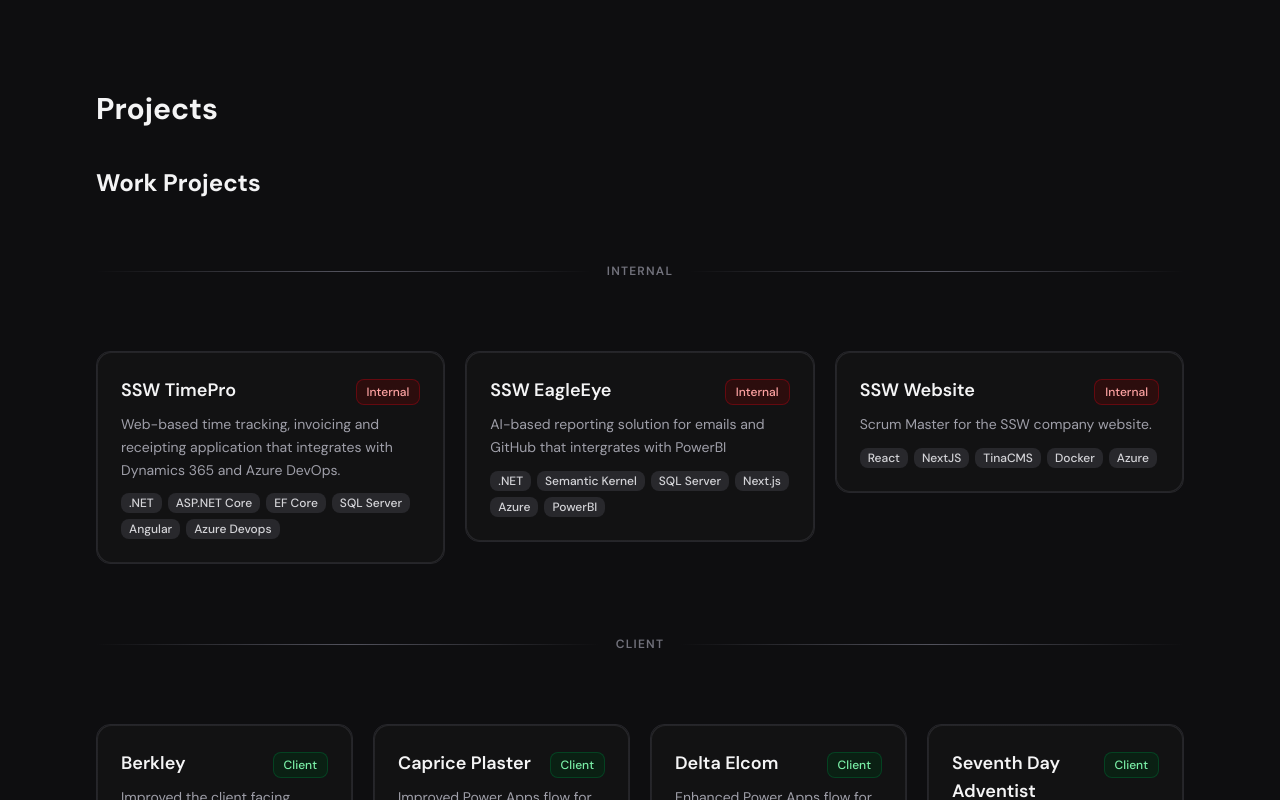
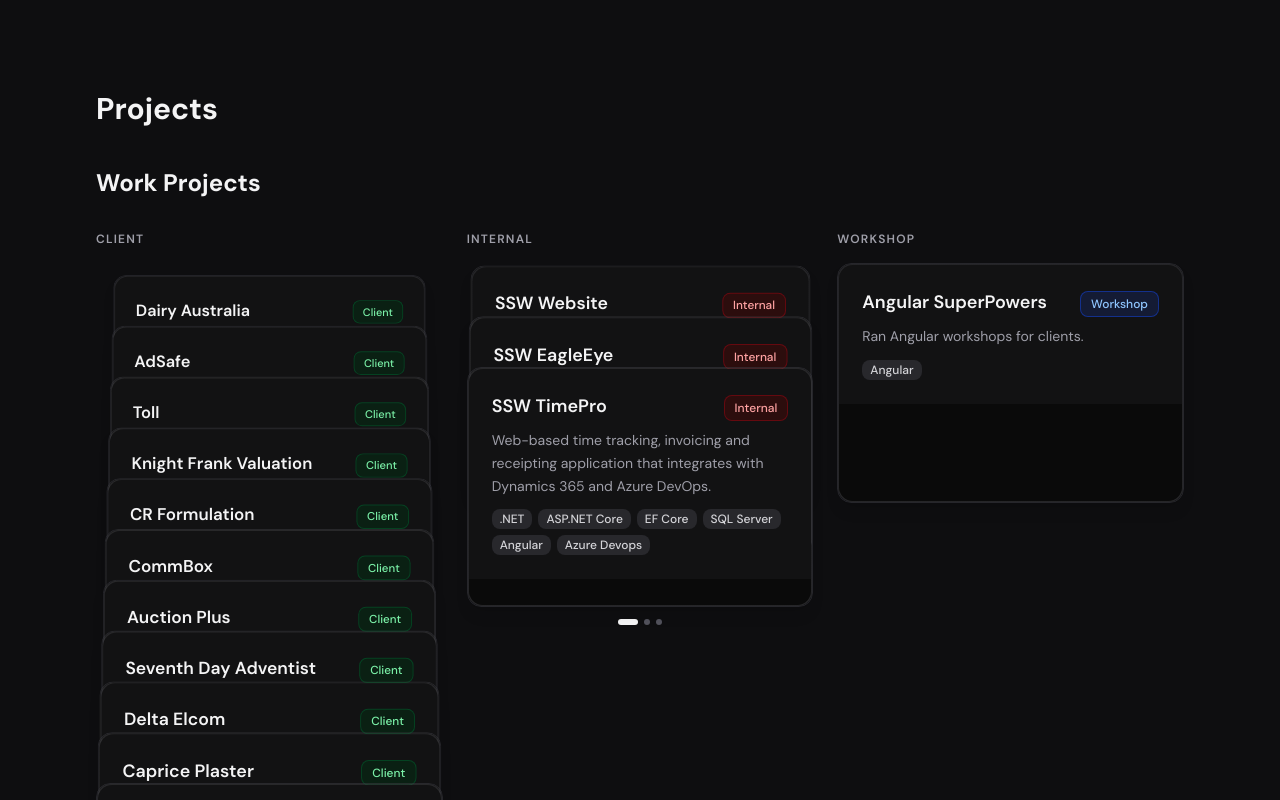
Before and after one commit to jeoffreyfischer/my-pro-resume, a React (Vite) app: page / in a window 1280 px wide. Shown: the part 2000-2800 px from the top of the page. Built offline with nearby package versions, Linux system fonts and the light colour scheme.

Commit message:
Created piles for project cards

```diff
--- a/src/components/sections/Projects.tsx
+++ b/src/components/sections/Projects.tsx
@@ -1,9 +1,9 @@
-import { motion } from "framer-motion";
-import { BentoGrid } from "@/components/ui/bento-grid";
+import { CardStack } from "@/components/ui/card-stack";
 import { MagicCard, MAGIC_CARD_DARK_PROPS, MAGIC_CARD_OVERLAY_CLASS } from "@/components/ui/magic-card";
 import { SectionHeading } from "@/components/ui/section-heading";
 import { useTheme } from "@/hooks/useTheme";
 import { projects } from "@/data/resume";
+import { cn } from "@/lib/utils";
 import { SECTION_CARD_BASE } from "@/lib/constants";
 
 const CARD_CLASS = `${SECTION_CARD_BASE} p-5 sm:p-6`;
@@ -17,28 +17,6 @@
     "inline-flex shrink-0 text-xs font-medium px-2.5 py-1 rounded-md border text-green-700 dark:text-green-300 bg-green-100 dark:bg-green-950/50 border-green-200 dark:border-green-800/50",
 };
 
-function isShortContent(project: (typeof projects)[number]): boolean {
-  return (
-    project.description.length <= 55 ||
-    (project.description.length <= 75 && project.tech.length <= 4)
-  );
-}
-
-/** Internal: one row, all same width (3-col grid, each col-span-1). */
-function getInternalSpan(): string {
-  return "lg:col-span-1";
-}
-
-/** Client: uniform width (all same size). */
-function getClientSpan(): string {
-  return "lg:col-span-1";
-}
-
-/** Workshop: single row, content-based. */
-function getWorkshopSpan(project: (typeof projects)[number]): string {
-  return isShortContent(project) ? "lg:col-span-1" : "lg:col-span-2";
-}
-
 function getCategoryPillClass(category: string): string {
   const c = category.toLowerCase();
   if (c.includes("internal")) return CATEGORY_PILL.internal;
@@ -46,13 +24,19 @@
   return CATEGORY_PILL.client;
 }
 
-function ProjectCardBody({ project }: { project: (typeof projects)[number] }) {
+function ProjectCardTitleStrip({ project }: { project: (typeof projects)[number] }) {
   return (
-    <>
     <div className="flex flex-col sm:flex-row sm:items-baseline sm:justify-between gap-2">
       <h3 className="text-lg font-semibold text-zinc-900 dark:text-zinc-100">{project.title}</h3>
       <span className={getCategoryPillClass(project.category)}>{project.category}</span>
     </div>
+  );
+}
+
+function ProjectCardBody({ project }: { project: (typeof projects)[number] }) {
+  return (
+    <>
+      <ProjectCardTitleStrip project={project} />
       <p className="mt-2 text-zinc-600 dark:text-zinc-400 text-sm leading-relaxed">{project.description}</p>
       {project.tech.length > 0 && (
         <div className="mt-3 flex flex-wrap gap-1.5">
@@ -70,35 +54,24 @@
   );
 }
 
-function ProjectCard({
-  project,
-  index,
-  gridSpan = "",
-  isDark,
-}: {
-  project: (typeof projects)[number];
-  index: number;
-  gridSpan?: string;
-  isDark: boolean;
-}) {
-  const body = <ProjectCardBody project={project} />;
-  return (
-    <motion.div
-      initial={{ opacity: 0, y: 12 }}
-      whileInView={{ opacity: 1, y: 0 }}
-      viewport={{ once: true }}
-      transition={{ delay: index * 0.05 }}
-      className={gridSpan}
-    >
-      {isDark ? (
-        <MagicCard {...MAGIC_CARD_DARK_PROPS}>
+/** Renders project card content for CardStack. When isExpanded is false, only title + category. */
+function renderProjectCard(
+  project: (typeof projects)[number],
+  isDark: boolean,
+  isExpanded: boolean
+) {
+  const body = isExpanded ? (
+    <ProjectCardBody project={project} />
+  ) : (
+    <ProjectCardTitleStrip project={project} />
+  );
+  return isDark ? (
+    <MagicCard {...MAGIC_CARD_DARK_PROPS} className={cn(MAGIC_CARD_DARK_PROPS.className, "h-full")}>
       <div className={MAGIC_CARD_OVERLAY_CLASS} aria-hidden />
-          <div className="relative z-10 p-5 sm:p-6">{body}</div>
+      <div className="relative z-10 p-5 sm:p-6 h-full flex flex-col">{body}</div>
     </MagicCard>
   ) : (
-        <article className={CARD_CLASS}>{body}</article>
-      )}
-    </motion.div>
+    <article className={`${CARD_CLASS} h-full flex flex-col`}>{body}</article>
   );
 }
 
@@ -108,74 +81,52 @@
 const clientProjects = projects.filter((p) => p.category.toLowerCase().includes("client"));
 const workshopProjects = projects.filter((p) => p.category.toLowerCase().includes("workshop"));
 
-function SectionDivider({ label }: { label: string }) {
+function PileLabel({ label }: { label: string }) {
   return (
-    <div className="flex items-center gap-4 py-6 sm:py-8" aria-hidden>
-      <span className="flex-1 h-px bg-gradient-to-r from-transparent via-zinc-300 dark:via-zinc-600 to-transparent" />
-      <span className="text-xs font-semibold uppercase tracking-widest text-zinc-400 dark:text-zinc-500 shrink-0">
+    <h4 className="text-xs font-semibold uppercase tracking-widest text-zinc-500 dark:text-zinc-400 mb-3 sm:mb-4">
       {label}
-      </span>
-      <span className="flex-1 h-px bg-gradient-to-l from-transparent via-zinc-300 dark:via-zinc-600 to-transparent" />
-    </div>
+    </h4>
   );
 }
 
 export function WorkProjects() {
   const { theme } = useTheme();
   const isDark = theme === "dark";
-  const clientIndexStart = internalProjects.length;
-  const workshopIndexStart = clientIndexStart + clientProjects.length;
+
   return (
     <div id="work-projects">
       <SectionHeading as="h3" className="mb-8">
         Work Projects
       </SectionHeading>
 
-      <div className="space-y-8 sm:space-y-10">
-          <SectionDivider label="Internal" />
+      {/* 3 piles: Client | Internal | Workshop. Stack on small screens, columns on lg+ */}
+      <div className="grid grid-cols-1 md:grid-cols-2 lg:grid-cols-3 gap-8 lg:gap-6 items-start">
+        <section className="min-w-0" aria-label="Client projects">
+          <PileLabel label="Client" />
+          <CardStack
+            items={clientProjects}
+            itemLabel="Client project"
+            renderCard={(project, _i, isExpanded) => renderProjectCard(project, isDark, isExpanded)}
+          />
+        </section>
 
-          {/* Internal: all on one row, similar width (3-col grid) */}
-          <BentoGrid className="lg:grid-cols-3">
-            {internalProjects.map((project, i) => (
-              <ProjectCard
-                key={project.title}
-                project={project}
-                index={i}
-                gridSpan={getInternalSpan()}
-                isDark={isDark}
+        <section className="min-w-0" aria-label="Internal projects">
+          <PileLabel label="Internal" />
+          <CardStack
+            items={internalProjects}
+            itemLabel="Internal project"
+            renderCard={(project, _i, isExpanded) => renderProjectCard(project, isDark, isExpanded)}
           />
-            ))}
-          </BentoGrid>
+        </section>
 
-          <SectionDivider label="Client" />
-
-          {/* Client: several rows */}
-          <BentoGrid>
-            {clientProjects.map((project, i) => (
-              <ProjectCard
-                key={project.title}
-                project={project}
-                index={clientIndexStart + i}
-                gridSpan={getClientSpan()}
-                isDark={isDark}
+        <section className="min-w-0 md:col-span-2 lg:col-span-1" aria-label="Workshop projects">
+          <PileLabel label="Workshop" />
+          <CardStack
+            items={workshopProjects}
+            itemLabel="Workshop"
+            renderCard={(project, _i, isExpanded) => renderProjectCard(project, isDark, isExpanded)}
           />
-            ))}
-          </BentoGrid>
-
-          <SectionDivider label="Workshop" />
-
-          {/* Workshop: new line */}
-          <BentoGrid>
-            {workshopProjects.map((project, i) => (
-              <ProjectCard
-                key={project.title}
-                project={project}
-                index={workshopIndexStart + i}
-                gridSpan={getWorkshopSpan(project)}
-                isDark={isDark}
-              />
-            ))}
-          </BentoGrid>
+        </section>
       </div>
     </div>
   );
--- /dev/null
+++ b/src/components/ui/card-stack.tsx
@@ -0,0 +1,148 @@
+import { useState, useCallback } from "react";
+import { motion } from "framer-motion";
+import { cn } from "@/lib/utils";
+
+/** Vertical offset so each card's title peeks out above the one in front. */
+const TITLE_STRIP_OFFSET = 52;
+const MAX_VISIBLE = 12;
+
+interface CardStackProps<T> {
+  items: T[];
+  /** Third arg: isExpanded - when false, render only the title strip (no description/body). */
+  renderCard: (item: T, index: number, isExpanded: boolean) => React.ReactNode;
+  className?: string;
+  cardClassName?: string;
+  /** Optional label for screen readers (e.g. "Client project") */
+  itemLabel?: string;
+}
+
+/**
+ * Stacked cards that overlap. Click to cycle: top card goes to back, next comes to front.
+ * Accessible: keyboard (Enter/Space), aria, reduced motion.
+ */
+export function CardStack<T extends { title?: string }>({
+  items,
+  renderCard,
+  className,
+  cardClassName,
+  itemLabel = "Project",
+}: CardStackProps<T>) {
+  const [topIndex, setTopIndex] = useState(0);
+
+  const cycle = useCallback(() => {
+    if (items.length <= 1) return;
+    setTopIndex((prev) => (prev + 1) % items.length);
+  }, [items.length]);
+
+  if (items.length === 0) return null;
+
+  const visibleCount = Math.min(items.length, MAX_VISIBLE);
+  const containerMinHeight =
+    240 + (visibleCount - 1) * TITLE_STRIP_OFFSET;
+
+  const goTo = useCallback((index: number) => {
+    setTopIndex(index);
+  }, []);
+
+  return (
+    <div
+      className={cn("relative w-full", className)}
+      role="group"
+      aria-label={`${items.length} ${itemLabel}s in a stack. Click a title to view that card.`}
+      style={{ minHeight: containerMinHeight }}
+    >
+      <div
+        className="relative w-full max-w-sm mx-auto"
+        style={{ minHeight: containerMinHeight }}
+      >
+        {items.map((item, i) => {
+          // Stack order: topIndex is front (at bottom), then topIndex+1 above it, etc.
+          const stackOrder = (i - topIndex + items.length) % items.length;
+          const isTop = stackOrder === 0;
+          const isVisible = stackOrder < MAX_VISIBLE;
+
+          if (!isVisible) return null;
+
+          // Cascade: front card at bottom, cards behind above with titles peeking out
+          const offsetY = (items.length - 1 - stackOrder) * TITLE_STRIP_OFFSET;
+          const zIndex = items.length - stackOrder;
+          const scale = 1 - stackOrder * 0.01;
+
+          const handleClick = () => {
+            if (isTop) {
+              cycle();
+            } else {
+              goTo(i);
+            }
+          };
+
+          return (
+            <motion.div
+              key={item.title ?? i}
+              role="button"
+              tabIndex={isTop ? 0 : -1}
+              aria-label={`${item.title ?? `Item ${i + 1}`}. ${stackOrder + 1} of ${items.length}. Click to ${isTop ? "view next" : "view this card"}.`}
+              onClick={handleClick}
+              onKeyDown={(e) => {
+                if (e.key === "Enter" || e.key === " ") {
+                  e.preventDefault();
+                  handleClick();
+                }
+              }}
+              initial={false}
+              animate={{
+                x: 0,
+                y: offsetY,
+                zIndex,
+                scale,
+              }}
+              transition={{
+                type: "spring",
+                stiffness: 400,
+                damping: 30,
+              }}
+              className={cn(
+                "absolute left-0 right-0 top-0 cursor-pointer select-none touch-manipulation overflow-hidden",
+                "h-[220px] sm:h-[240px]",
+                "focus:outline-none focus-visible:ring-2 focus-visible:ring-blue-500 focus-visible:ring-offset-2 focus-visible:ring-offset-zinc-50 dark:focus-visible:ring-offset-zinc-900",
+                "rounded-xl shadow-lg",
+                cardClassName
+              )}
+              style={{
+                pointerEvents: "auto",
+              }}
+            >
+              {renderCard(item, i, isTop)}
+            </motion.div>
+          );
+        })}
+      </div>
+
+      {/* Stack indicator */}
+      {items.length > 1 && (
+        <div
+          className="mt-3 flex justify-center gap-1.5"
+          role="status"
+          aria-live="polite"
+          aria-label={`Showing ${topIndex + 1} of ${items.length}`}
+        >
+          {items.map((_, i) => (
+            <button
+              key={i}
+              type="button"
+              aria-label={`Go to ${itemLabel} ${i + 1}`}
+              aria-current={i === topIndex}
+              onClick={() => setTopIndex(i)}
+              className={cn(
+                "h-1.5 rounded-full transition-all duration-200",
+                i === topIndex
+                  ? "w-5 bg-zinc-900 dark:bg-zinc-100"
+                  : "w-1.5 bg-zinc-300 dark:bg-zinc-600 hover:bg-zinc-400 dark:hover:bg-zinc-500"
+              )}
+            />
+          ))}
+        </div>
+      )}
+    </div>
+  );
+}
```
Lines whose indentation alone changed are shown as unchanged.
